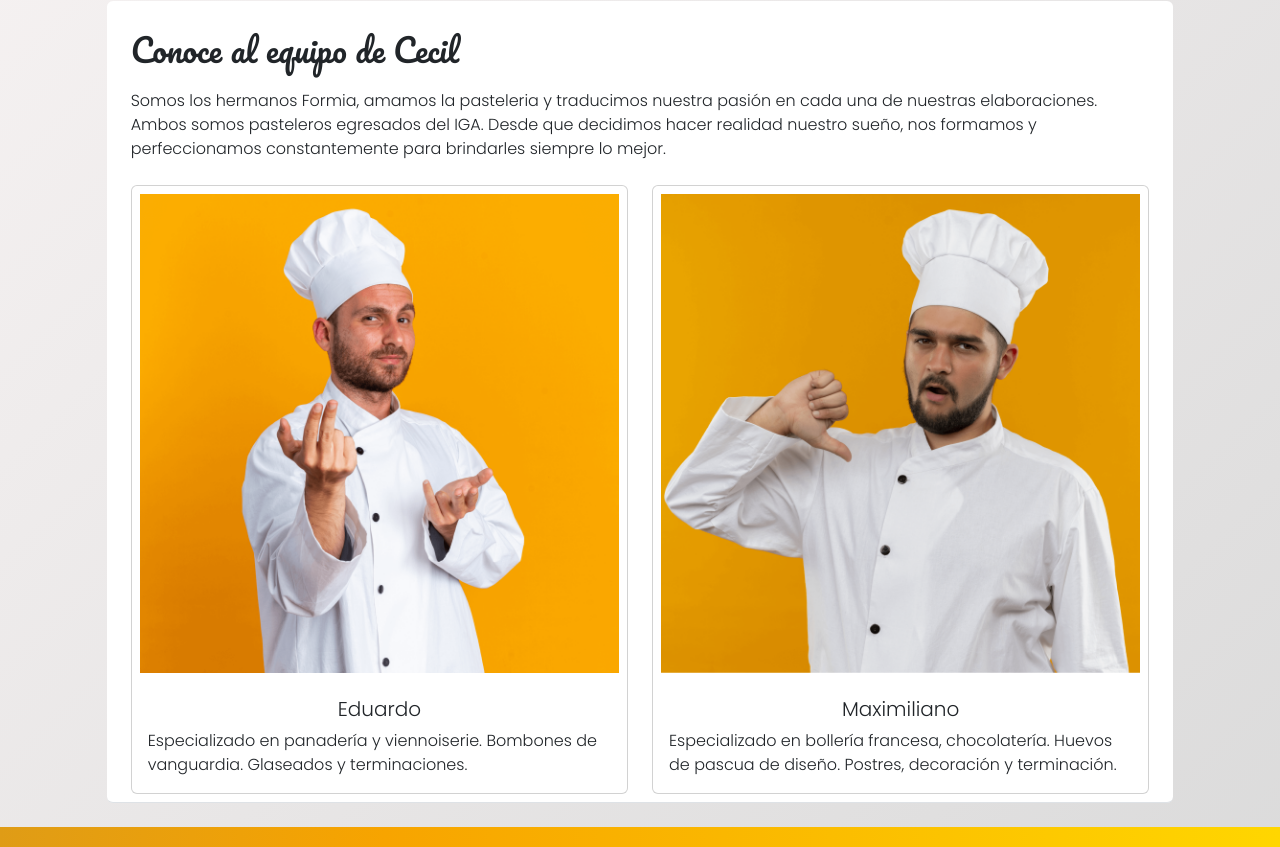
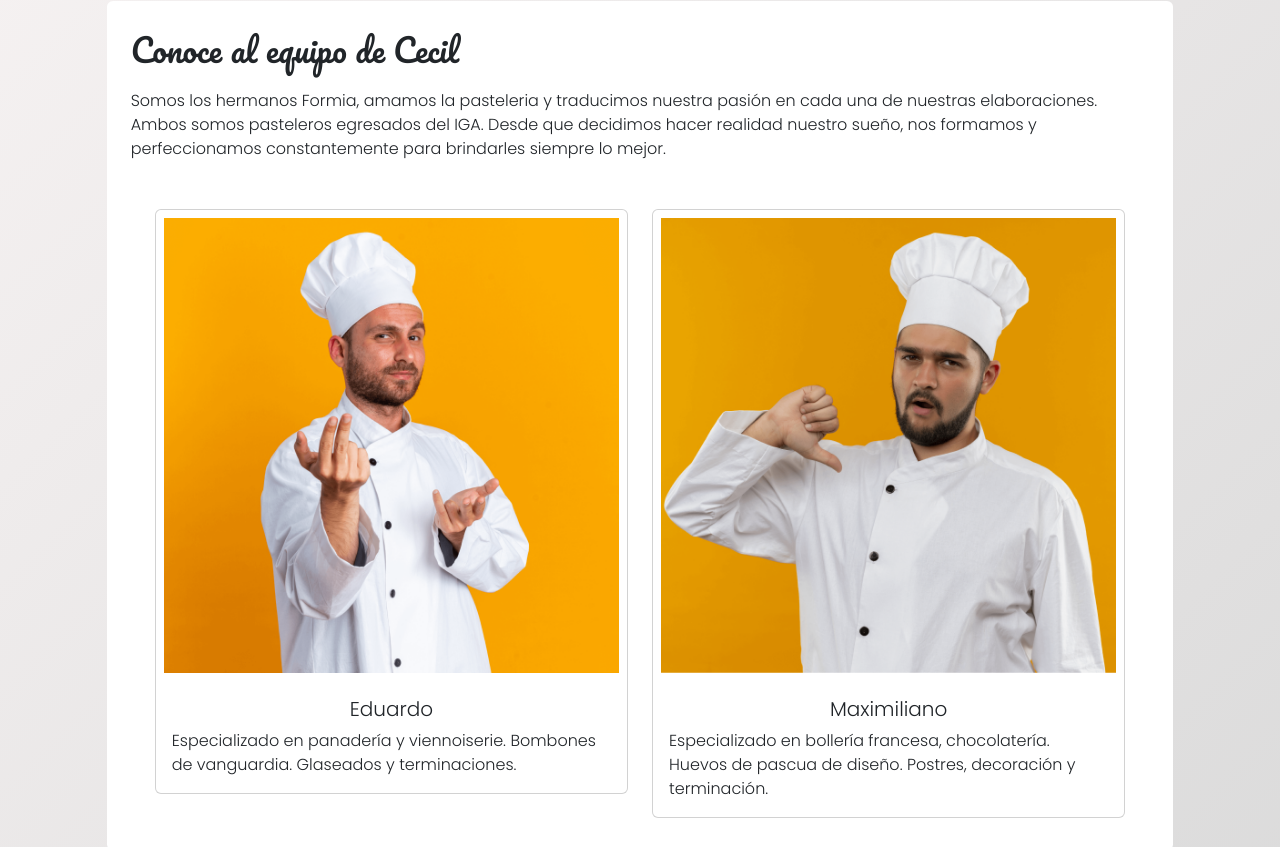
Before and after one commit to Silbarraza/3raentrega_PDW_sBarraza, a plain HTML site: page pages/nosotros.html in a window 1280 px wide. Shown: the part 1012-1859 px from the top of the page. Drawn offline with nearby package versions, Linux system fonts and the light colour scheme; files whose address does not match are found by name.

Commit message:
modificación de padding

```diff
--- a/pages/nosotros.html
+++ b/pages/nosotros.html
@@ -104,7 +104,7 @@
           <p class="py-2">Somos los hermanos Formia, amamos la pasteleria y traducimos nuestra pasión en cada una de nuestras elaboraciones. Ambos somos pasteleros egresados del IGA. Desde que decidimos hacer realidad nuestro sueño, nos formamos y perfeccionamos constantemente para brindarles siempre lo mejor.</p>
 
           <div class="col justify-content-center">
-            <div class="row row-cols-1 row-cols-md-2 g-4">
+            <div class="row row-cols-1 row-cols-md-2 g-4 p-4">
               <div class="col">
                 <div class="card">
                   <img src="../img/nosotros/edu.png" class="card-img-top p-2" alt="Chef pastelero Eduardo">
```
